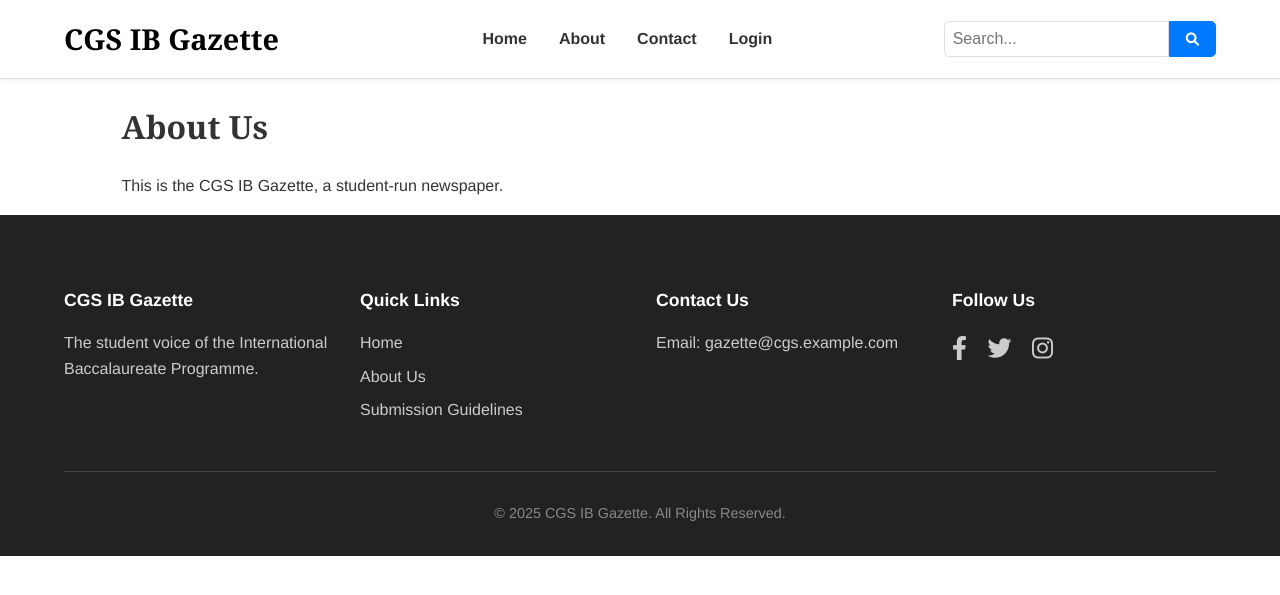
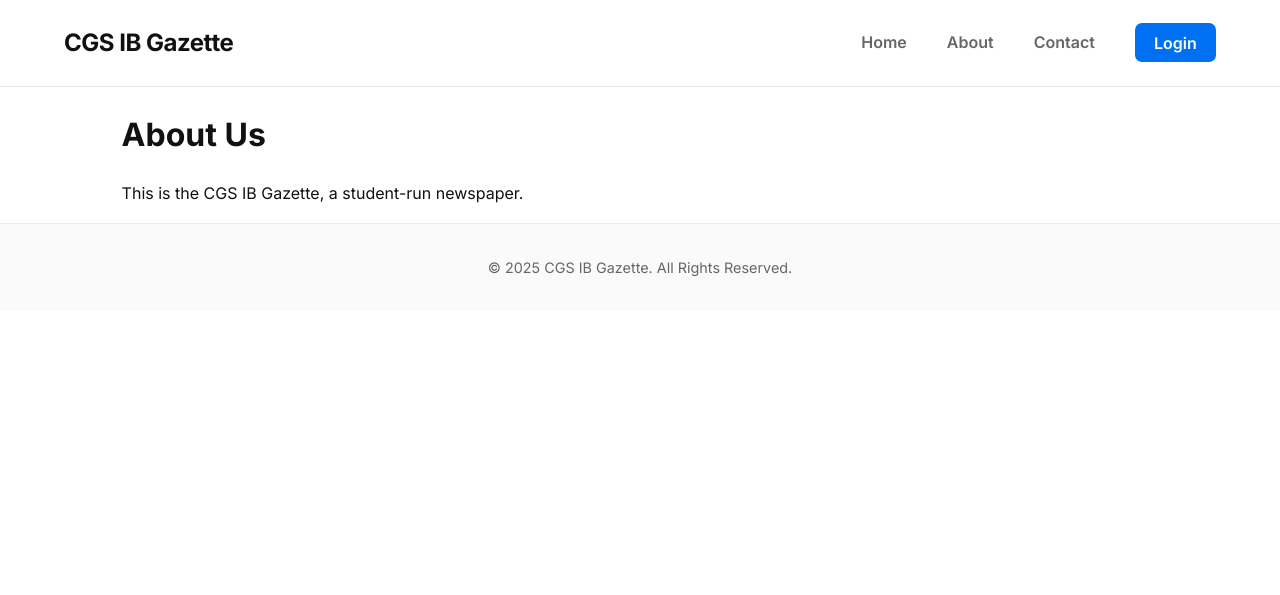
Before and after one commit to nitrimandylis/IB-News-site, a Flask app: page /about in a window 1280 px wide. Shown: the top 595 px of the page. Run offline with Flask 3, Linux system fonts and the light colour scheme; some libraries are stand-ins or nearby versions.

Commit message:
refactor: Streamline and modernize the design
- Update typography to use the 'Inter' font.
- Implement a new, modern color palette.
- Simplify the header and footer.
- Redesign the hero section and article grid for a more visually appealing layout.

```diff
--- a/static/style.css
+++ b/static/style.css
@@ -1,14 +1,16 @@
+@import url('https://fonts.googleapis.com/css2?family=Inter:wght@400;600;700&display=swap');
+
 /* --- CSS Variables --- */
 :root {
-    --primary-color: #007bff; /* A strong, clean blue */
-    --dark-blue: #004a99;
-    --text-color: #333;
-    --secondary-text-color: #555;
-    --border-color: #e0e0e0;
+    --primary-color: #0070f3; /* A modern, vibrant blue */
+    --dark-blue: #0056b3;
+    --text-color: #111;
+    --secondary-text-color: #666;
+    --border-color: #eaeaea;
     --background-color: #ffffff;
-    --light-gray-bg: #f8f9fa;
-    --font-family: 'Helvetica Neue', Helvetica, Arial, sans-serif;
-    --heading-font-family: 'Georgia', 'Times New Roman', Times, serif;
+    --light-gray-bg: #fafafa;
+    --font-family: 'Inter', -apple-system, BlinkMacSystemFont, "Segoe UI", Roboto, Helvetica, Arial, sans-serif;
+    --heading-font-family: 'Inter', -apple-system, BlinkMacSystemFont, "Segoe UI", Roboto, Helvetica, Arial, sans-serif;
 }
 
 /* --- General Styles --- */
@@ -18,6 +20,8 @@ body {
     margin: 0;
     background-color: var(--background-color);
     color: var(--text-color);
+    -webkit-font-smoothing: antialiased;
+    -moz-osx-font-smoothing: grayscale;
 }
 
 .container {
@@ -34,7 +38,7 @@ h1, h2, h3 {
 a {
     color: var(--primary-color);
     text-decoration: none;
-    transition: color 0.3s ease;
+    transition: color 0.2s ease;
 }
 
 a:hover {
@@ -45,11 +49,12 @@ a:hover {
 .site-header {
     background: var(--background-color);
     border-bottom: 1px solid var(--border-color);
-    padding: 1rem 0;
+    padding: 1.5rem 0;
     position: sticky;
     top: 0;
     z-index: 1000;
-    box-shadow: 0 2px 5px rgba(0,0,0,0.05);
+    backdrop-filter: saturate(180%) blur(20px);
+    background-color: rgba(255, 255, 255, 0.72);
 }
 
 .header-content {
@@ -59,10 +64,10 @@ a:hover {
 }
 
 .logo a {
-    font-size: 1.8rem;
-    font-weight: bold;
-    color: #000;
-    font-family: var(--heading-font-family);
+    font-size: 1.5rem;
+    font-weight: 700;
+    color: var(--text-color);
+    letter-spacing: -0.5px;
 }
 
 .main-nav ul {
@@ -70,145 +75,133 @@ a:hover {
     padding: 0;
     list-style: none;
     display: flex;
+    align-items: center;
 }
 
 .main-nav li {
-    margin-left: 2rem;
+    margin-left: 2.5rem;
 }
 
 .main-nav a {
-    color: var(--text-color);
+    color: var(--secondary-text-color);
     font-weight: 600;
-    padding-bottom: 5px;
-    border-bottom: 2px solid transparent;
+    font-size: 1rem;
+    transition: color 0.2s ease;
 }
 
 .main-nav a:hover {
-    color: var(--primary-color);
-    border-bottom-color: var(--primary-color);
+    color: var(--text-color);
 }
 
-.search-bar {
-    display: flex;
+.main-nav a.button, .read-more-btn {
+    background-color: var(--primary-color);
+    color: #fff;
+    padding: 0.6rem 1.2rem;
+    border-radius: 7px;
+    font-weight: 600;
 }
 
-.search-bar input {
-    border: 1px solid var(--border-color);
-    padding: 0.5rem;
-    border-radius: 5px 0 0 5px;
-    font-size: 1rem;
-}
-
-.search-bar button {
-    border: 1px solid var(--primary-color);
-    background: var(--primary-color);
+.main-nav a.button:hover, .read-more-btn:hover {
+    background-color: var(--dark-blue);
     color: #fff;
-    padding: 0.5rem 1rem;
-    border-radius: 0 5px 5px 0;
-    cursor: pointer;
 }
 
 /* --- Hero Section --- */
 .hero-section {
-    display: grid;
-    grid-template-columns: 1fr 1fr;
-    gap: 2rem;
+    display: flex;
     align-items: center;
-    padding: 3rem 0;
+    justify-content: center;
+    text-align: center;
+    padding: 6rem 0;
+    background-color: var(--light-gray-bg);
     border-bottom: 1px solid var(--border-color);
 }
 
-.hero-image-placeholder {
-    width: 100%;
-    height: 350px;
-    background-color: #e9ecef;
-    border-radius: 5px;
+.hero-content h1 {
+    font-size: 3.5rem;
+    margin: 0.5rem 0;
+    line-height: 1.2;
+    letter-spacing: -1px;
 }
 
-.hero-content h1 {
-    font-size: 2.8rem;
-    margin: 0.5rem 0;
-    line-height: 1.2;
-}
-
-.category-tag {
-    font-weight: bold;
-    color: var(--primary-color);
-    text-transform: uppercase;
-    font-size: 0.9rem;
-}
-
-.article-meta {
-    color: var(--secondary-text-color);
-    font-size: 0.9rem;
-    margin-bottom: 1rem;
+.hero-content .article-meta {
+    font-size: 1rem;
+    margin-bottom: 1.5rem;
 }
 
 .hero-excerpt {
-    font-size: 1.1rem;
+    font-size: 1.2rem;
     color: var(--secondary-text-color);
-}
-
-.read-more-btn {
-    display: inline-block;
-    background: var(--primary-color);
-    color: #fff;
-    padding: 0.8rem 1.5rem;
-    border-radius: 5px;
-    font-weight: bold;
-    margin-top: 1rem;
+    max-width: 600px;
+    margin: 0 auto 1.5rem auto;
 }
 
 /* --- Article Grid Section --- */
 .article-grid-section {
-    padding: 3rem 0;
+    padding: 4rem 0;
 }
 
 .article-grid-section h2 {
-    font-size: 2rem;
+    font-size: 2.5rem;
     text-align: center;
-    margin-bottom: 2rem;
+    margin-bottom: 3rem;
+    letter-spacing: -0.5px;
 }
 
 .article-grid {
     display: grid;
-    grid-template-columns: repeat(auto-fit, minmax(280px, 1fr));
-    gap: 2rem;
+    grid-template-columns: repeat(auto-fit, minmax(300px, 1fr));
+    gap: 2.5rem;
 }
 
 .article-card {
     background: var(--background-color);
-    border: 1px solid var(--border-color);
-    border-radius: 5px;
+    border-radius: 10px;
     overflow: hidden;
-    box-shadow: 0 2px 8px rgba(0,0,0,0.07);
+    box-shadow: 0 4px 12px rgba(0,0,0,0.08);
     transition: transform 0.3s ease, box-shadow 0.3s ease;
+    text-decoration: none;
+    color: var(--text-color);
 }
 
 .article-card:hover {
     transform: translateY(-5px);
-    box-shadow: 0 4px 12px rgba(0,0,0,0.1);
+    box-shadow: 0 8px 20px rgba(0,0,0,0.12);
 }
 
 .card-image-placeholder {
     width: 100%;
-    height: 180px;
+    height: 200px;
     background-color: #e9ecef;
+    background-size: cover;
+    background-position: center;
 }
 
 .card-content {
     padding: 1.5rem;
 }
 
+.card-content .category-tag {
+    font-size: 0.8rem;
+}
+
 .card-content h3 {
     margin: 0.5rem 0;
-    font-size: 1.4rem;
-    line-height: 1.3;
+    font-size: 1.3rem;
+    line-height: 1.4;
+    letter-spacing: -0.3px;
+}
+
+.card-content .article-meta {
+    font-size: 0.9rem;
 }
 
 .read-more-link {
-    font-weight: bold;
+    font-weight: 600;
     font-size: 0.9rem;
+    color: var(--primary-color);
+    display: inline-block;
+    margin-top: 1rem;
 }
 
 /* --- Featured Video Section --- */
@@ -258,54 +251,16 @@ a:hover {
 
 /* --- Footer --- */
 .site-footer-bottom {
-    background: #222;
-    color: #ccc;
-    padding: 3rem 0 1rem 0;
+    background: var(--light-gray-bg);
+    color: var(--secondary-text-color);
+    padding: 2rem 0;
+    border-top: 1px solid var(--border-color);
+    text-align: center;
 }
 
-.footer-grid {
-    display: grid;
-    grid-template-columns: repeat(auto-fit, minmax(200px, 1fr));
-    gap: 2rem;
-    margin-bottom: 2rem;
-}
-
-.footer-column h4 {
-    font-family: var(--font-family);
-    color: #fff;
-    font-size: 1.1rem;
-    margin-bottom: 1rem;
-}
-
-.footer-column ul {
-    list-style: none;
-    padding: 0;
-}
-
-.footer-column li {
-    margin-bottom: 0.5rem;
-}
-
-.footer-column a {
-    color: #ccc;
-}
-
-.footer-column a:hover {
-    color: #fff;
-}
-
-.social-icons a {
-    color: #ccc;
-    font-size: 1.5rem;
-    margin-right: 1rem;
-}
-
-.footer-copyright {
-    text-align: center;
-    border-top: 1px solid #444;
-    padding-top: 1rem;
+.footer-copyright p {
+    margin: 0;
     font-size: 0.9rem;
-    color: #888;
 }
 
 /* --- Responsive --- */
--- a/templates/base.html
+++ b/templates/base.html
@@ -22,19 +22,13 @@
                         <li><a href="/about">About</a></li>
                         <li><a href="/contact">Contact</a></li>
                         {% if session['user'] %}
-                        <li><a href="{{ url_for('admin') }}">Post Article</a></li>
+                        <li><a href="{{ url_for('admin') }}" class="button">Post Article</a></li>
                         <li><a href="{{ url_for('logout') }}">Logout</a></li>
                         {% else %}
-                        <li><a href="{{ url_for('login') }}">Login</a></li>
+                        <li><a href="{{ url_for('login') }}" class="button">Login</a></li>
                         {% endif %}
                     </ul>
                 </nav>
-                <div class="header-actions">
-                    <div class="search-bar">
-                        <input type="text" placeholder="Search...">
-                        <button><i class="fa fa-search"></i></button>
-                    </div>
-                </div>
             </div>
         </div>
     </header>
@@ -46,32 +40,6 @@
 
     <footer class="site-footer-bottom">
         <div class="container">
-            <div class="footer-grid">
-                <div class="footer-column">
-                    <h4>CGS IB Gazette</h4>
-                    <p>The student voice of the International Baccalaureate Programme.</p>
-                </div>
-                <div class="footer-column">
-                    <h4>Quick Links</h4>
-                    <ul>
-                        <li><a href="/">Home</a></li>
-                        <li><a href="/about">About Us</a></li>
-                        <li><a href="#">Submission Guidelines</a></li>
-                    </ul>
-                </div>
-                <div class="footer-column">
-                    <h4>Contact Us</h4>
-                    <p>Email: <a href="mailto:gazette@cgs.example.com">gazette@cgs.example.com</a></p>
-                </div>
-                <div class="footer-column">
-                    <h4>Follow Us</h4>
-                    <div class="social-icons">
-                        <a href="#"><i class="fab fa-facebook-f"></i></a>
-                        <a href="#"><i class="fab fa-twitter"></i></a>
-                        <a href="#"><i class="fab fa-instagram"></i></a>
-                    </div>
-                </div>
-            </div>
             <div class="footer-copyright">
                 <p>&copy; 2025 CGS IB Gazette. All Rights Reserved.</p>
             </div>
```
Also changed, not shown: templates/index.html (+3 -4 lines).
